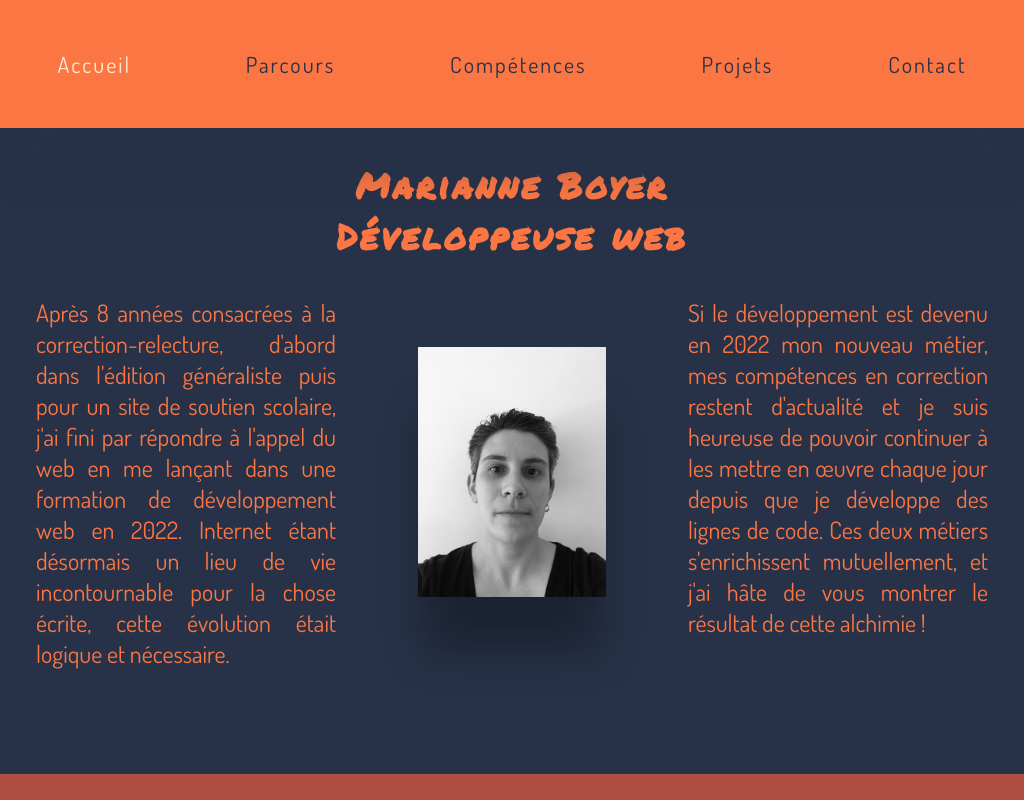
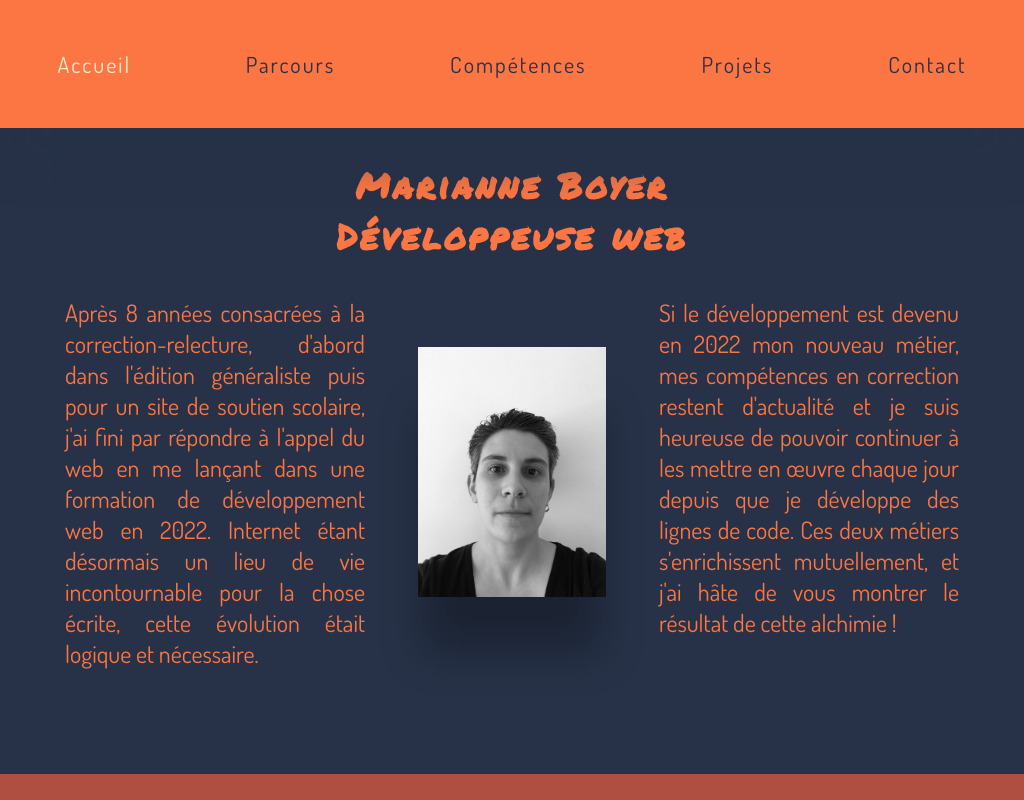
Before and after one commit to MarianneB08/PortfolioMB, a React (Create React App) app in the folder frontend/: page / in a window 1024 px wide. Shown: the top 800 px of the page. Built offline with nearby package versions, Linux system fonts and the light colour scheme.

Commit message:
Modification sur la largeur du homeWrapper de la section 'Home'

```diff
--- a/frontend/src/styles/components/home.module.scss
+++ b/frontend/src/styles/components/home.module.scss
@@ -64,7 +64,7 @@
 @media screen and (min-width: 1025px) and (max-width: 1200px) {
   .homeContainer {
     .homeWrapper {
-      width: 80%;
+      width: 90%;
     }
   }
 }
@@ -74,10 +74,9 @@
 @media screen and (min-width: 769px) and (max-width: 1024px) {
   .homeContainer {
     .homeWrapper {
-      width: 100%;
-      margin: 0 40px;
+      width: 90%;
       .img {
-        margin: 50px 10px 0 10px;
+        margin: 50px 25px 0 25px;
       }
     }
   }
```
Also changed, not shown: 1 other file (tests, documents, lock files or other folders).
